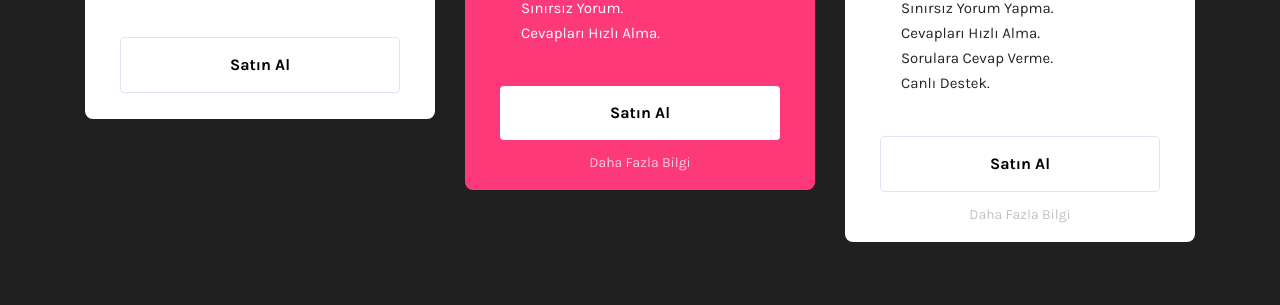
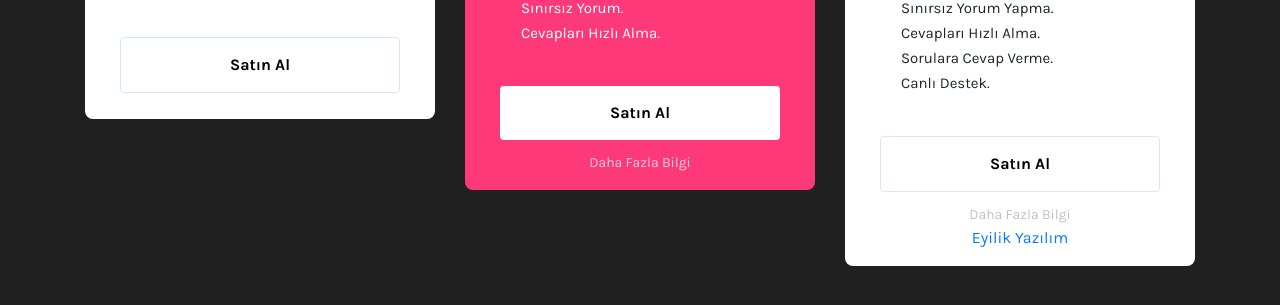
Before and after one commit to cozummalikanesi/uyelikpaketleri, a website: page index.html in a window 1280 px wide. Both pictures are taken after a click on the tab "Yıllık". Shown: the part 421-726 px from the top of the page. Drawn offline with nearby package versions, Linux system fonts and the light colour scheme; files that its build step writes are made by us from their sources.

Commit message:
Update index.html

```diff
--- a/index.html
+++ b/index.html
@@ -142,6 +142,8 @@
                   <div class="text-center">
                     <a href="#!" class="pricing-plan-link">Daha Fazla Bilgi</a>
                   </div>
+                  <div class="text-center">
+                    <a href="#!" class="footer-copright">Eyilik Yazılım</a>
                 </div>
               </div>
             </div>
```
